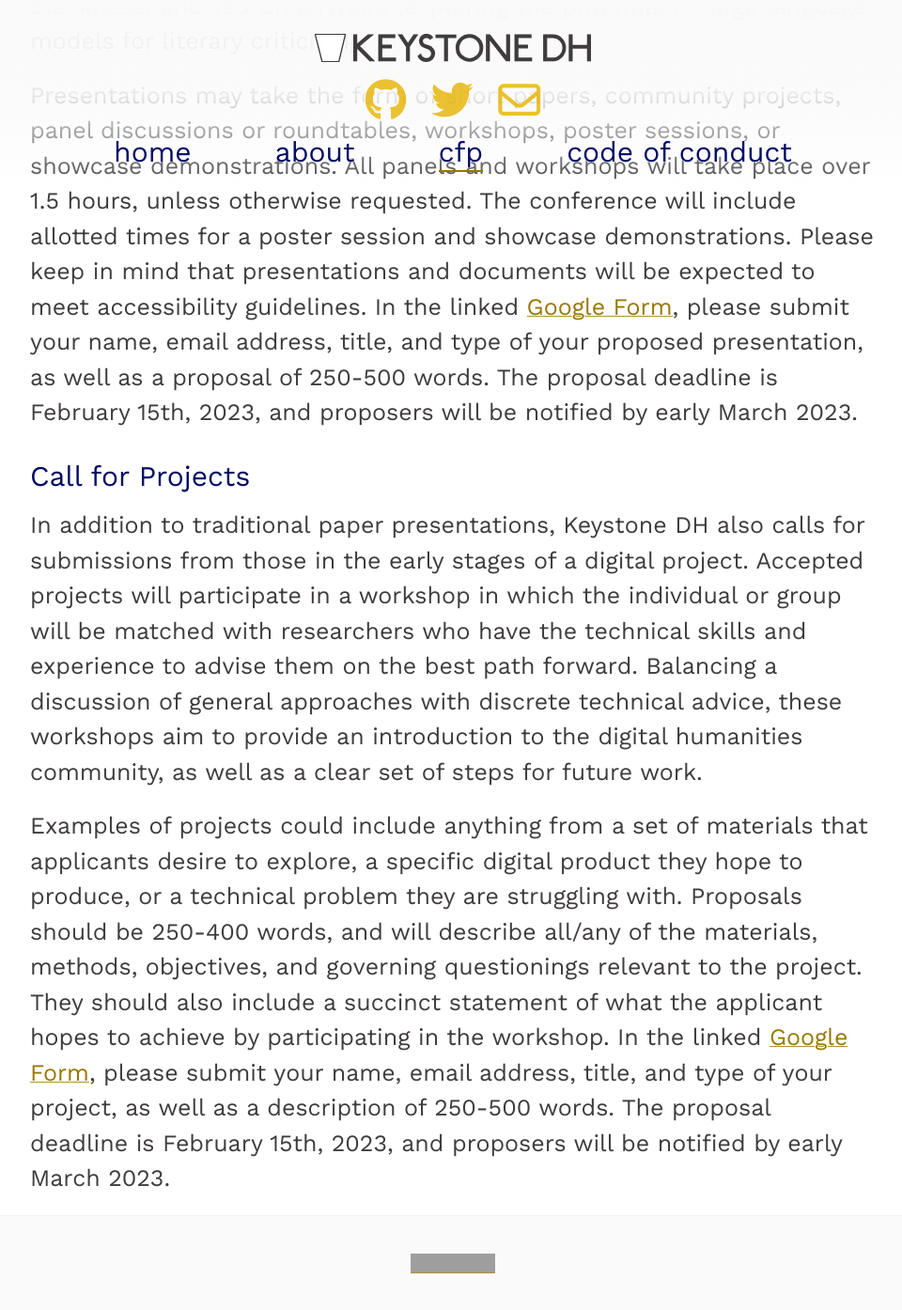
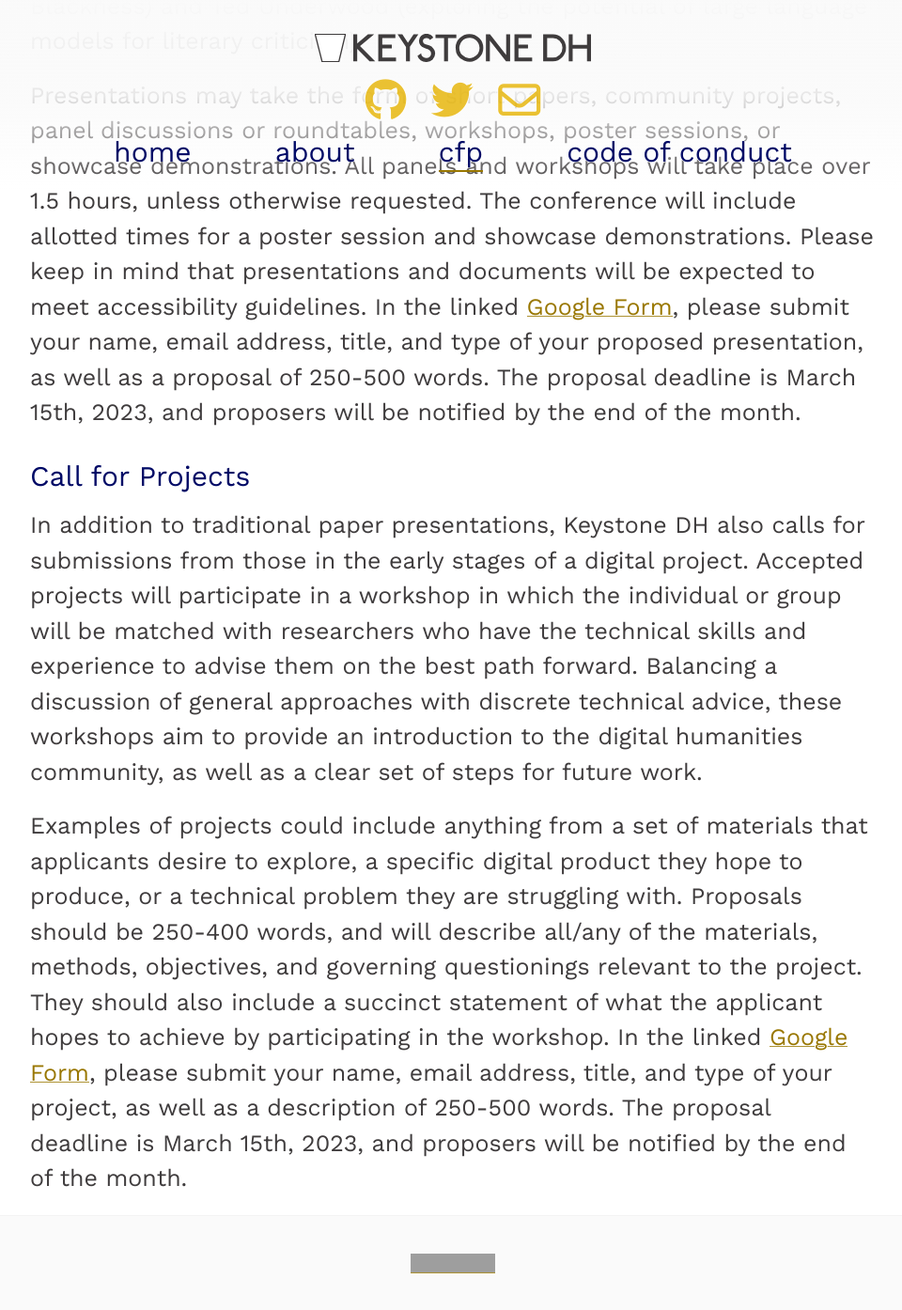
Before and after one commit to KeystoneDH/2023, a Jekyll site: the page built from _pages/cfp.md, in a window 1280 px wide and 1400 px high, scrolled down 1657 px. Shown: the top 1394 px of the window at 94% size, without its empty margins (158-1118 px from the left). Built offline with Jekyll 4.4.1, drawn with Linux system fonts in a browser that asks for light colours; nearby versions of some CDN libraries; grey boxes are pictures that could not be loaded.

Commit message:
Update cfp.md

```diff
--- a/_pages/cfp.md
+++ b/_pages/cfp.md
@@ -19,10 +19,10 @@ Proposals are also welcome on any aspect of digital technologies and their appli
 
 These themes will be explored in greater depth by keynote speakers André  Brock (speaking on the question of scale and distributed Blackness) and Ted Underwood (exploring the potential of large language models for literary criticism)
 
-Presentations may take the form of short papers, community projects, panel discussions or roundtables, workshops, poster sessions, or showcase demonstrations. All panels and workshops will take place over 1.5 hours, unless otherwise requested. The conference will include allotted times for a poster session and showcase demonstrations. Please keep in mind that presentations and documents will be expected to meet accessibility guidelines.  In the linked [Google Form](https://docs.google.com/forms/d/e/1FAIpQLSc66hISzbxZKlRA6FPHEbJmQFxuDqfR9rCv9rF9HWTLQeGapw/viewform), please submit your name, email address, title, and type of your proposed presentation, as well as a proposal of 250-500 words. The proposal deadline is February 15th, 2023, and proposers will be notified by early March 2023.
+Presentations may take the form of short papers, community projects, panel discussions or roundtables, workshops, poster sessions, or showcase demonstrations. All panels and workshops will take place over 1.5 hours, unless otherwise requested. The conference will include allotted times for a poster session and showcase demonstrations. Please keep in mind that presentations and documents will be expected to meet accessibility guidelines.  In the linked [Google Form](https://docs.google.com/forms/d/e/1FAIpQLSc66hISzbxZKlRA6FPHEbJmQFxuDqfR9rCv9rF9HWTLQeGapw/viewform), please submit your name, email address, title, and type of your proposed presentation, as well as a proposal of 250-500 words. The proposal deadline is March 15th, 2023, and proposers will be notified by the end of the month.
 
 ## Call for Projects
 
 In addition to traditional paper presentations, Keystone DH also calls for submissions from those in the early stages of a digital project. Accepted projects will participate in a workshop in which the individual or group will be matched with researchers who have the technical skills and experience to advise them on the best path forward. Balancing a discussion of general approaches with discrete technical advice, these workshops aim to provide an introduction to the digital humanities community, as well as a clear set of steps for future work.
 
-Examples of projects could include anything from a set of materials that applicants desire to explore, a specific digital product they hope to produce, or a technical problem they are struggling with. Proposals should be 250-400 words, and will describe all/any of the materials, methods, objectives, and governing questionings relevant to the project. They should also include a succinct statement of what the applicant hopes to achieve by participating in  the workshop. In the linked [Google Form](https://docs.google.com/forms/d/e/1FAIpQLSc66hISzbxZKlRA6FPHEbJmQFxuDqfR9rCv9rF9HWTLQeGapw/viewform), please submit your name, email address, title, and type of your project, as well as a description of 250-500 words. The proposal deadline is February 15th, 2023, and proposers will be notified by early March 2023.
+Examples of projects could include anything from a set of materials that applicants desire to explore, a specific digital product they hope to produce, or a technical problem they are struggling with. Proposals should be 250-400 words, and will describe all/any of the materials, methods, objectives, and governing questionings relevant to the project. They should also include a succinct statement of what the applicant hopes to achieve by participating in  the workshop. In the linked [Google Form](https://docs.google.com/forms/d/e/1FAIpQLSc66hISzbxZKlRA6FPHEbJmQFxuDqfR9rCv9rF9HWTLQeGapw/viewform), please submit your name, email address, title, and type of your project, as well as a description of 250-500 words. The proposal deadline is March 15th, 2023, and proposers will be notified by the end of the month.
```
